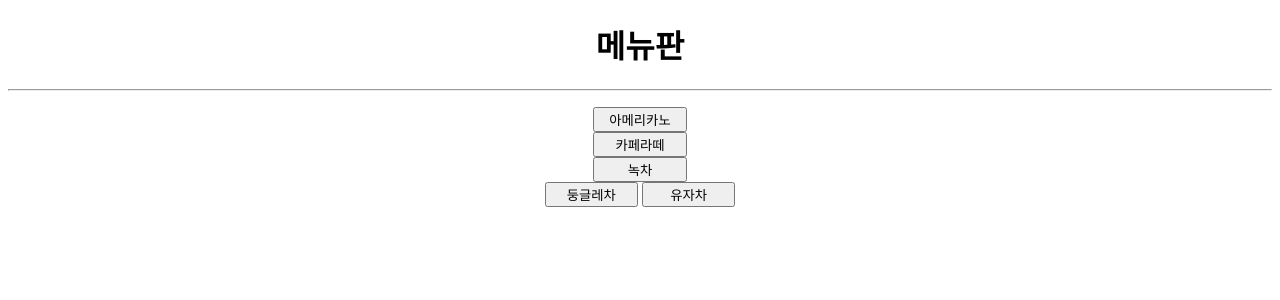
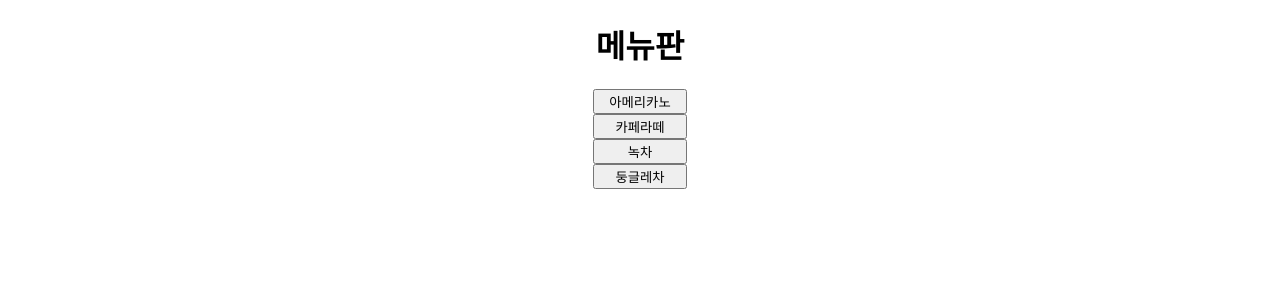
Before and after one commit to 7eerup/david, a Flask app: page /menu in a window 1280 px wide. Shown: the top 300 px of the page. Run offline with Flask 3, Linux system fonts and the light colour scheme.

Commit message:
유자차 메뉴 삭제

```diff
--- a/templates/menu.html
+++ b/templates/menu.html
@@ -8,13 +8,11 @@
 <body>
     <center>
     <h1>메뉴판</h1>
-    <hr>
     <p>
         <button name="menu1" style="width:70pt;">아메리카노</button><br>
         <button name="menu2" style="width:70pt;">카페라떼</button><br>
         <button name="menu3" style="width:70pt;">녹차</button><br>
         <button name="menu4" style="width:70pt;">둥글레차</button>
-        <button name="menu5" style="width:70pt;">유자차</button>
     </p>
 </center>
 </body>
```
